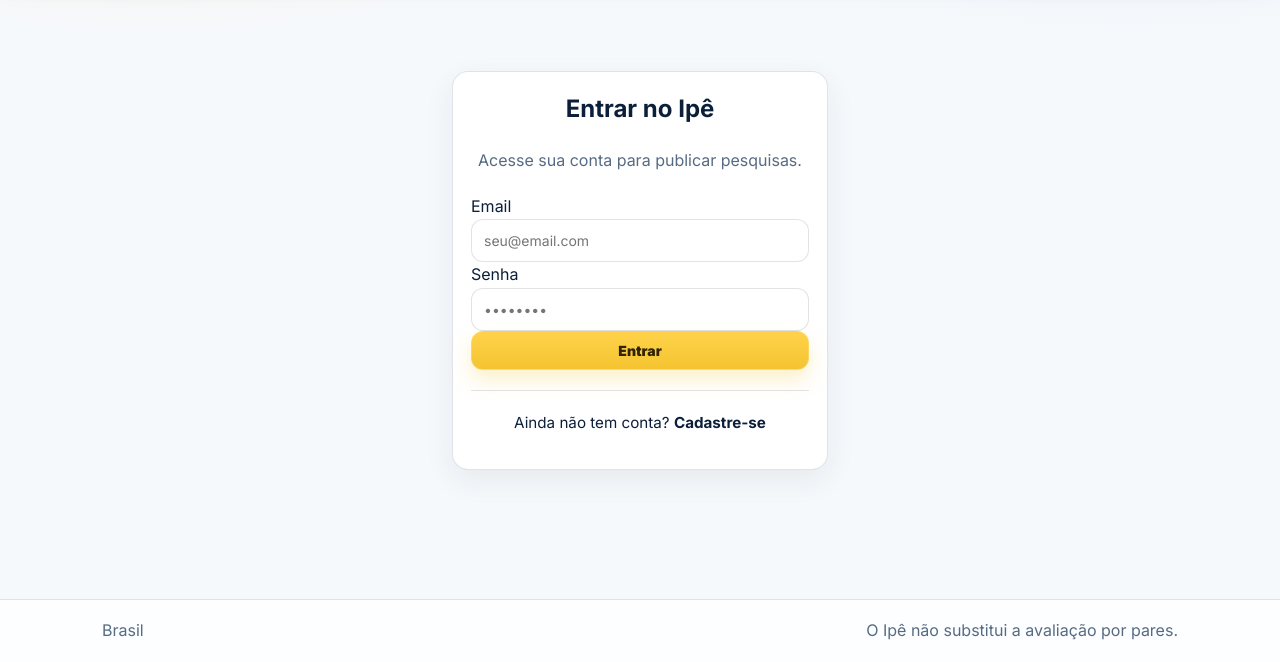
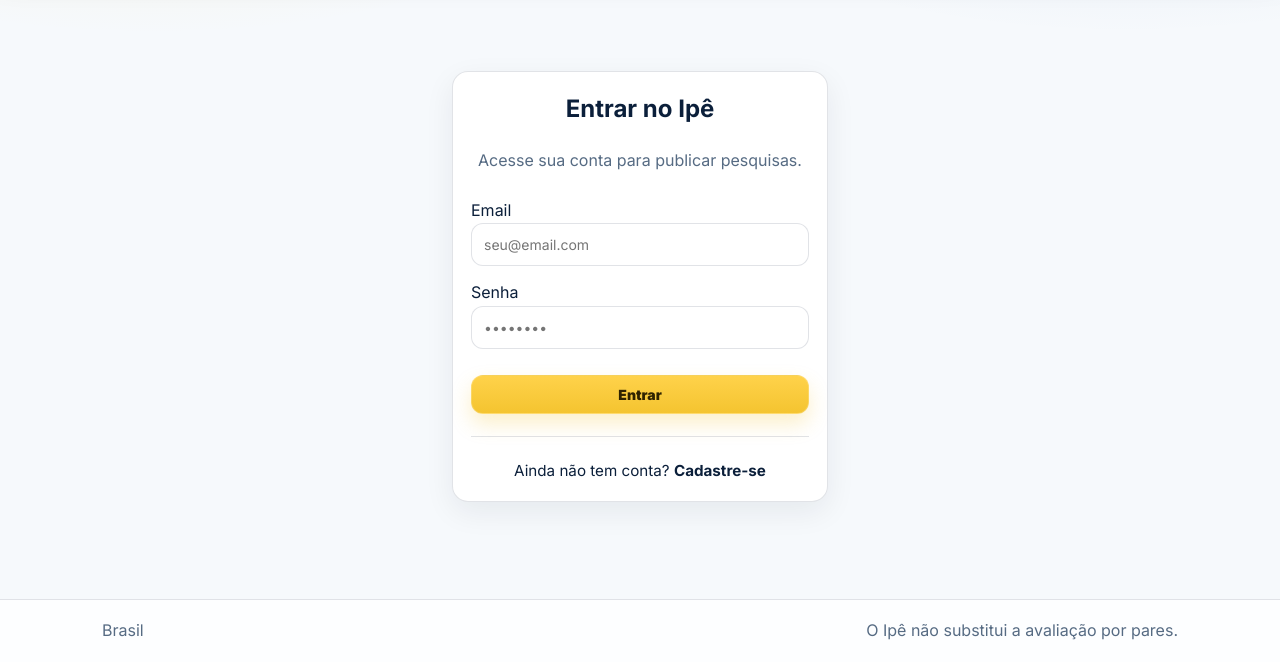
Before and after one commit to sabrinaandraderocha-cmyk/ipe, a Flask app: page /login in a window 1280 px wide. Shown: the part 138-800 px from the top of the page. Run offline with Flask 3, Linux system fonts and the light colour scheme; some libraries are stand-ins or nearby versions.

Commit message:
Update login.html

```diff
--- a/templates/login.html
+++ b/templates/login.html
@@ -9,13 +9,13 @@
             Entrar no Ipê
         </h2>
 
-        <p class="muted" style="text-align:center; margin-bottom:20px;">
+        <p class="muted" style="text-align:center; margin-bottom:24px;">
             Acesse sua conta para publicar pesquisas.
         </p>
 
         <form method="POST" novalidate>
 
-            <div class="form-group">
+            <div class="form-group" style="margin-bottom:14px;">
                 <label>Email</label>
 
                 <input
@@ -28,8 +28,7 @@
                 >
             </div>
 
-
-            <div class="form-group">
+            <div class="form-group" style="margin-bottom:22px;">
                 <label>Senha</label>
 
                 <input
@@ -41,15 +40,19 @@
                 >
             </div>
 
-            <button type="submit" class="btn" style="width:100%;">
+            <button
+                type="submit"
+                class="btn"
+                style="width:100%; margin-top:4px; margin-bottom:22px;"
+            >
                 Entrar
             </button>
 
         </form>
 
-        <hr style="border:0; border-top:1px solid var(--border); margin:20px 0;">
+        <hr style="border:0; border-top:1px solid var(--border); margin:0 0 22px;">
 
-        <p style="text-align:center; font-size:0.95rem;">
+        <p style="text-align:center; font-size:0.95rem; margin:0;">
             Ainda não tem conta?
             <a href="{{ url_for('register') }}"
                style="color: var(--blue-700); font-weight:700;">
```
